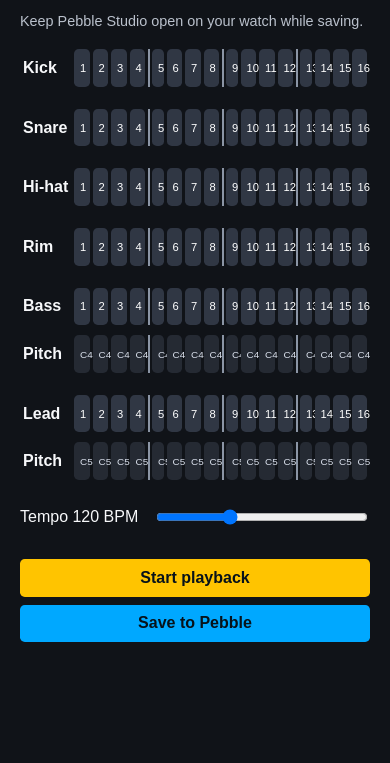
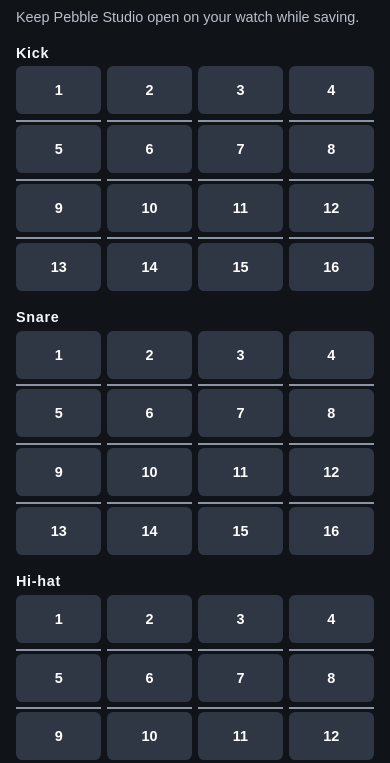
Before and after one commit to ndiesslin/pebble-step-sequencer, a website: page config/index.html in a window 390 px wide. Shown: the part 112-875 px from the top of the page. Before the commit the page ends 844 px from the top, so only its background shows below. Drawn offline with Linux system fonts and the light colour scheme.

Commit message:
Use larger phone sequencer pads

```diff
--- a/config/index.html
+++ b/config/index.html
@@ -7,16 +7,16 @@
   <link rel="icon" type="image/png" sizes="180x180" href="assets/icon.png">
   <link rel="apple-touch-icon" sizes="180x180" href="assets/icon.png">
   <style>
-    body { margin: 0 auto; max-width: 38rem; padding: 1.25rem; background: #101318; color: #f7f8fa; font-family: sans-serif; }
+    body { margin: 0 auto; max-width: 38rem; padding: 1rem; background: #101318; color: #f7f8fa; font-family: sans-serif; }
     h1 { margin: 0; } p { color: #bac1cc; } .notice { min-height: 1.2em; font-size: .9rem; }
-    .track { display: table; width: 100%; border-spacing: .2rem; margin: 1rem 0; table-layout: fixed; }
-    .track label, .step { display: table-cell; } .track label { width: 3rem; font-weight: bold; vertical-align: middle; }
-    .step.beat { border-left: 2px solid #8b95a5; padding-left: .12rem; }
-    button { min-height: 2.35rem; width: 100%; border: 0; border-radius: .3rem; background: #303744; color: white; font-size: .7rem; }
+    .track { display: grid; grid-template-columns: repeat(4, minmax(0, 1fr)); gap: .35rem; width: 100%; margin: 1.15rem 0; }
+    .track label { grid-column: 1 / -1; font-weight: bold; font-size: .9rem; letter-spacing: .05em; }
+    .step { min-width: 0; } .step.beat { border-top: 2px solid #8b95a5; padding-top: .2rem; }
+    button { min-height: 3rem; width: 100%; border: 0; border-radius: .4rem; background: #303744; color: white; font-size: .9rem; font-weight: bold; }
     .track-0 button.active { background: #d42d27; } .track-1 button.active { background: #e88916; }
     .track-2 button.active { background: #168a57; } .track-3 button.active { background: #007caa; }
     .track-4 button.active { background: #8547c7; } .track-5 button.active { background: #008fc4; }
-    .pitch { margin-top: -.75rem; } .pitch button { background: #252a33; color: #d9dfeb; font-size: .62rem; }
+    .pitch { margin-top: -.7rem; } .pitch button { background: #252a33; color: #d9dfeb; font-size: .78rem; }
     .tempo { display: flex; align-items: center; gap: 1rem; margin: 1.5rem 0; } input { flex: 1; }
     #transport, #save { background: #00a8ff; color: #07121a; font-weight: bold; font-size: 1rem; }
     #transport { margin: .5rem 0; background: #ffc400; }
@@ -39,7 +39,7 @@
       row = document.createElement('div'); row.className = 'track track-' + track;
       label = document.createElement('label'); label.innerHTML = names[track]; row.appendChild(label);
       for (step = 0; step < 16; step++) {
-        cell = document.createElement('span'); cell.className = 'step' + (step > 0 && step % 4 === 0 ? ' beat' : ''); button = document.createElement('button');
+        cell = document.createElement('span'); cell.className = 'step' + (step >= 4 ? ' beat' : ''); button = document.createElement('button');
         button.type = 'button'; button.innerHTML = step + 1; button.setAttribute('data-step', step);
         if ((state[track < 4 ? 'Pattern' + track : 'Synth' + (track - 4)] || 0) & (1 << step)) button.className = 'active';
         button.onclick = function () { toggleClass(this, 'active'); }; cell.appendChild(button); row.appendChild(cell);
@@ -49,7 +49,7 @@
         row = document.createElement('div'); row.className = 'track pitch';
         label = document.createElement('label'); label.innerHTML = 'Pitch'; row.appendChild(label);
         for (step = 0; step < 16; step++) {
-          cell = document.createElement('span'); cell.className = 'step' + (step > 0 && step % 4 === 0 ? ' beat' : ''); button = document.createElement('button');
+          cell = document.createElement('span'); cell.className = 'step' + (step >= 4 ? ' beat' : ''); button = document.createElement('button');
           button.type = 'button'; button.setAttribute('data-track', track - 4); button.setAttribute('data-step', step);
           button.innerHTML = noteNames[track - 4][Number(synthNotes[track - 4][step])];
           button.onclick = function () { var t = Number(this.getAttribute('data-track')), s = Number(this.getAttribute('data-step')), n = (Number(synthNotes[t][s]) + 1) % noteNames[t].length; synthNotes[t][s] = n; this.innerHTML = noteNames[t][n]; };
```
